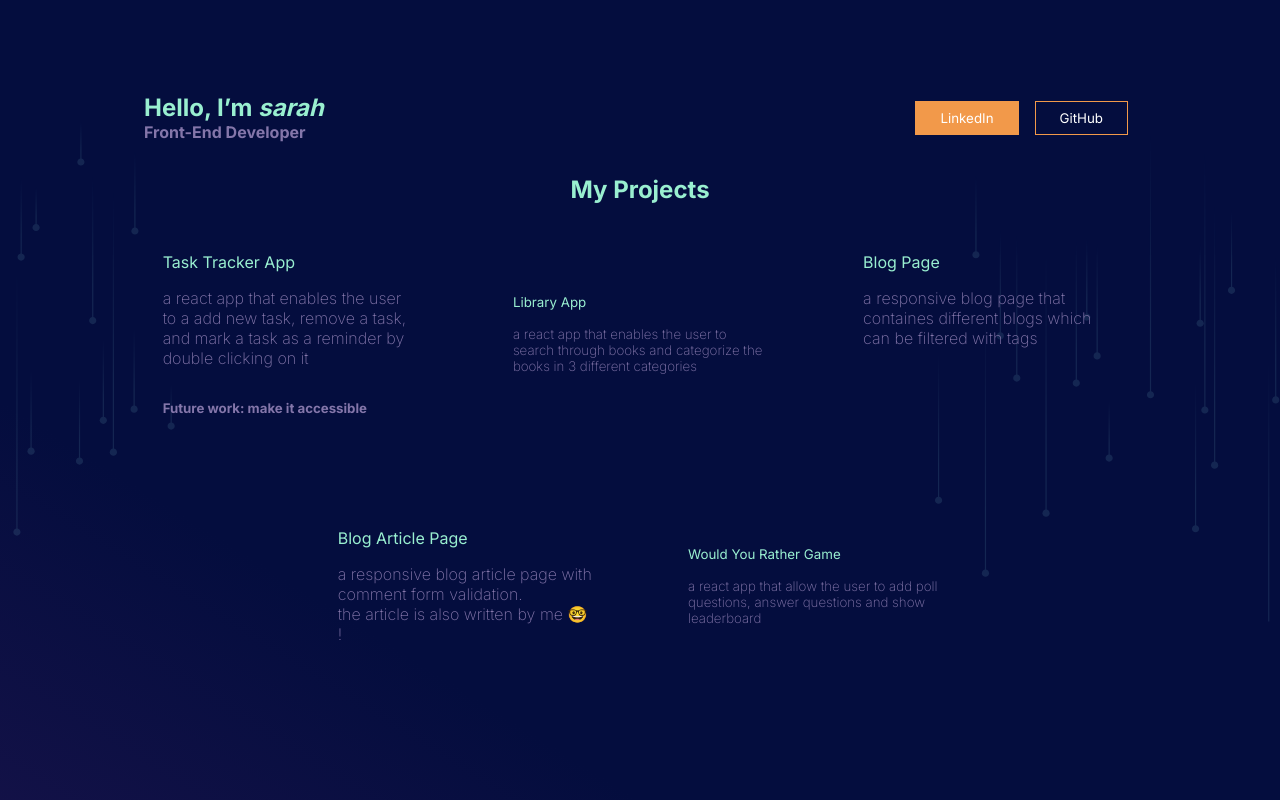
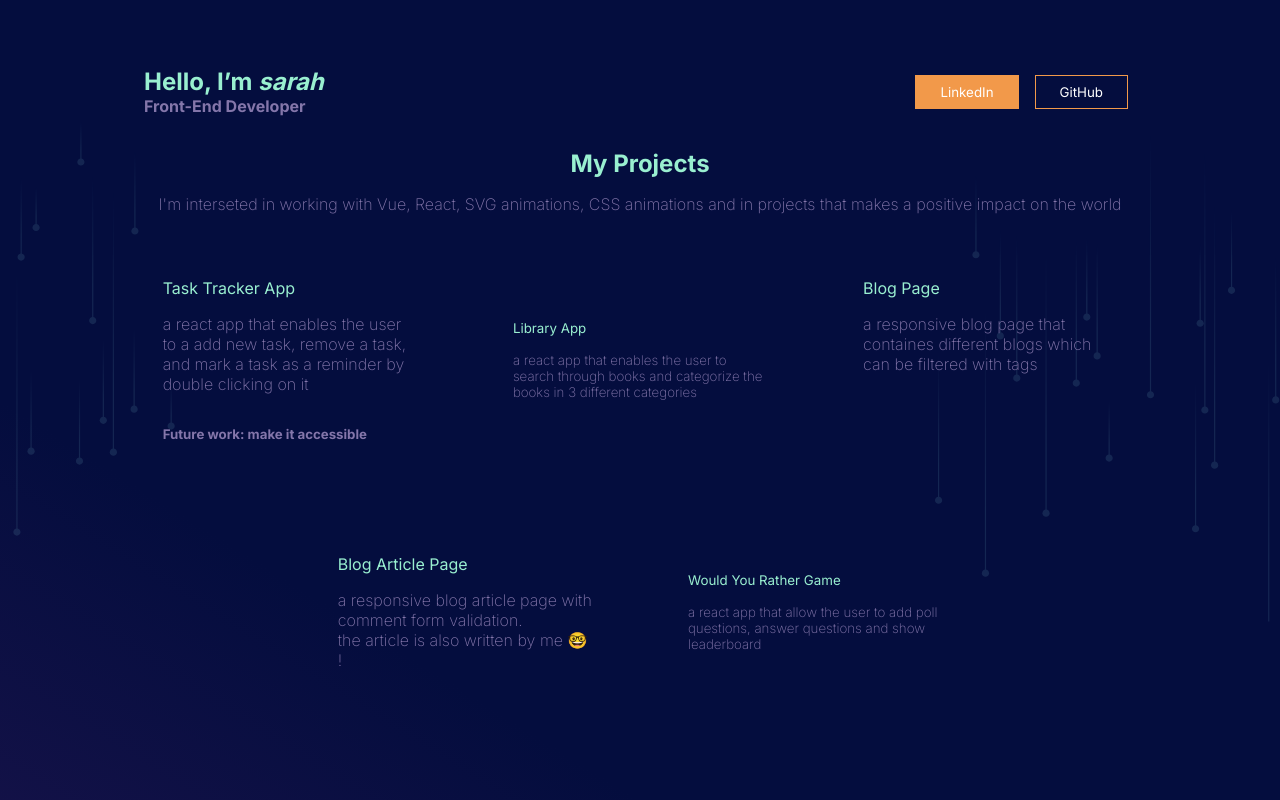
Before and after one commit to sarahbahy/sarahbahy.github.io, a React (Create React App) app: page / in a window 1280 px wide. Built offline with nearby package versions, Linux system fonts and the light colour scheme.

Commit message:
+ interests

```diff
--- a/src/App.js
+++ b/src/App.js
@@ -21,6 +21,8 @@ function App() {
         </section>
         <section className="app__projects">
         <h2 className="app__projects__title bold" ><strong>My Projects</strong></h2>
+        <p className="app__projects__subtitle light">I'm interseted in working with Vue, React, SVG animations, CSS animations
+          and in projects that makes a positive impact on the world</p>
         <div className="app__projects__collection">
           <a className="collection__card" href="https://sarahbahy.github.io/react-task-tracker/">
             <h4 className="card__title regular capitalize">Task Tracker App</h4>
--- a/src/scss/App.scss
+++ b/src/scss/App.scss
@@ -87,6 +87,10 @@ a{
             z-index:2;
             cursor: default;
         }
+        &__subtitle{
+            color: $lightBlue;
+            padding: 1rem 0;
+        }
         &__collection{
             display: flex;
             @media(min-width:$ipadpro){width: 85%; justify-content: center;}
```
